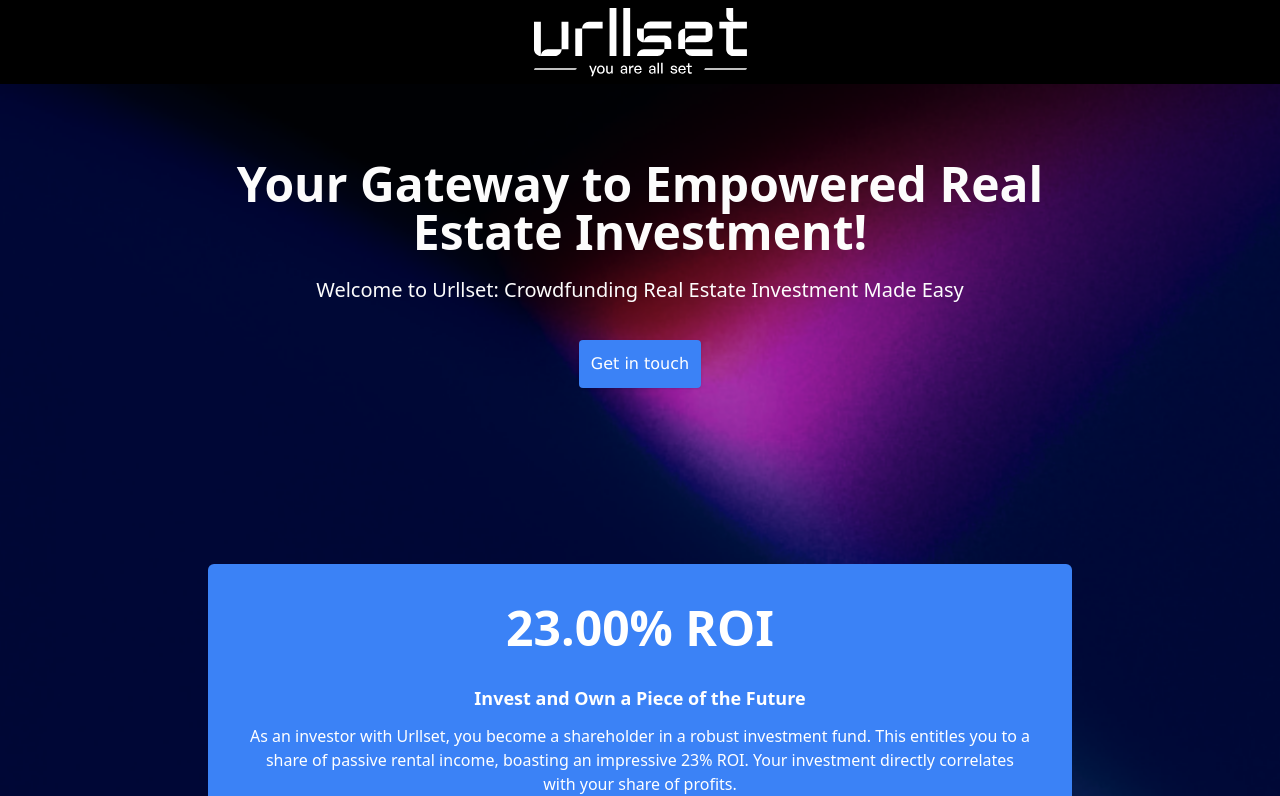
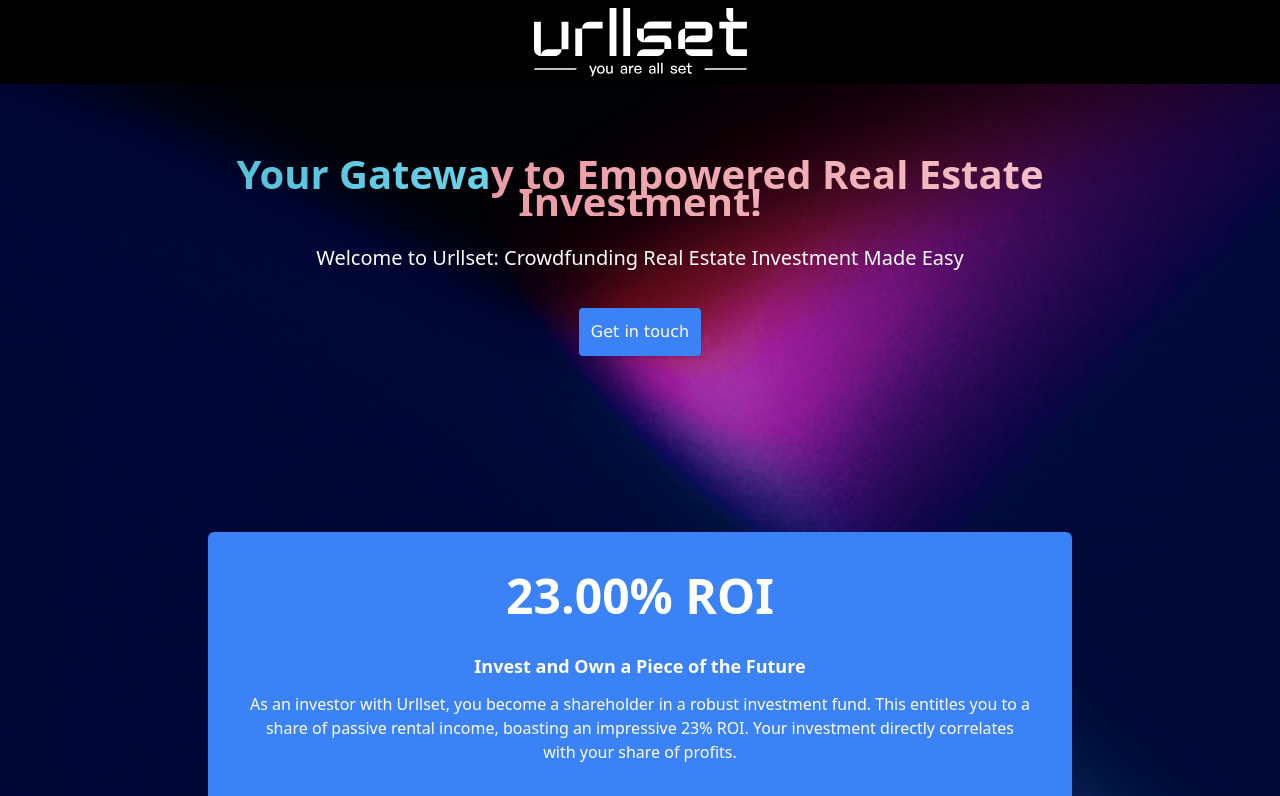
Before and after one commit to alexeimiro/urllsetContact, a React (Create React App) app: page / in a window 1280 px wide. Shown: the top 796 px of the page. Built offline with nearby package versions, Linux system fonts and the light colour scheme.

Commit message:
gradient text added

```diff
--- a/package.json
+++ b/package.json
@@ -7,6 +7,7 @@
     "@testing-library/jest-dom": "^5.17.0",
     "@testing-library/react": "^13.4.0",
     "@testing-library/user-event": "^13.5.0",
+    "granim": "^2.0.0",
     "gsap": "^3.12.2",
     "react": "^18.2.0",
     "react-countup": "^6.5.0",
@@ -17,6 +18,7 @@
     "react-scroll": "^1.9.0",
     "react-scrollmagic": "^2.3.0",
     "react-spring": "^9.7.3",
+    "styled-components": "^6.1.1",
     "web-vitals": "^2.1.4"
   },
   "scripts": {
@@ -46,6 +48,7 @@
   "devDependencies": {
     "case-sensitive-paths-webpack-plugin": "^2.4.0",
     "file-loader": "^6.2.0",
+    "html-webpack-plugin": "^5.5.3",
     "tailwindcss": "^3.3.5"
   }
 }
--- a/src/App.js
+++ b/src/App.js
@@ -1,6 +1,6 @@
 import React from 'react';
 import './index.css';
-import { BrowserRouter as Router, Link, Route, Switch } from 'react-router-dom';
+
 import { Link as ScrollLink, Element } from 'react-scroll';
 import Logo from './components/Logo';
 import WelcomeText from './components/WelcomeText';
@@ -34,4 +34,6 @@
   );
 }
 
+
+
 export default App;
--- /dev/null
+++ b/src/components/AnimatedGradientText.jsx
@@ -0,0 +1,30 @@
+import React from 'react';
+import styled, { keyframes } from 'styled-components';
+
+const gradientAnimation = keyframes`
+  0% {
+    background-position: 200% 50%;
+  }
+  100% {
+    background-position: -200% 50%;
+  }
+`;
+
+const GradientText = styled.h1`
+  font-size: 2em;
+  display: inline-block;
+  background: linear-gradient(to right, #ee9ca7, #ffdde1, #2193b0, #6dd5ed);
+  background-size: 300%;
+  -webkit-background-clip: text;
+  background-clip: text;
+  color: transparent;
+  animation: ${gradientAnimation} 5s linear infinite;
+`;
+
+const AnimatedGradientText = ({ children }) => {
+  return <GradientText>{children}</GradientText>;
+};
+
+
+
+export default AnimatedGradientText;
--- a/src/components/Description.jsx
+++ b/src/components/Description.jsx
@@ -3,6 +3,7 @@
 import { gsap } from 'gsap';
 import { ScrollTrigger } from 'gsap/ScrollTrigger';
 import userPanelImage from '../images/Frame 50.png'
+
 
 const Description = () => {
   useEffect(() => {
--- a/src/components/WelcomeText.jsx
+++ b/src/components/WelcomeText.jsx
@@ -1,4 +1,5 @@
 import React, { useState, useEffect } from 'react';
+import AnimatedGradientText from  "./AnimatedGradientText"
 
 const TextAppear = ({ text }) => {
   const [opacity, setOpacity] = useState(0);
@@ -35,10 +36,9 @@
   }, [text]);
 
   return (
-    <div className='text-5xl font-sans overflow-hidden  mb-5 mx-8 '>
+    <div className='text-xl font-sans overflow-hidden  mb-5 mx-8 '>
       <p style={{ opacity }} className='font-bold text-white  bg-clip-text text-transparent'>
-        Your Gateway to Empowered Real Estate Investment!
-
+      <AnimatedGradientText> Your Gateway to Empowered Real Estate Investment! </AnimatedGradientText>
 
       </p>
       <p style={{ opacity: welcomeOpacity }} className=' text-xl text-white mt-5'>
```
Also changed, not shown: src/index.css (line endings or trailing spaces), 1 other file (tests, documents, lock files or other folders).
